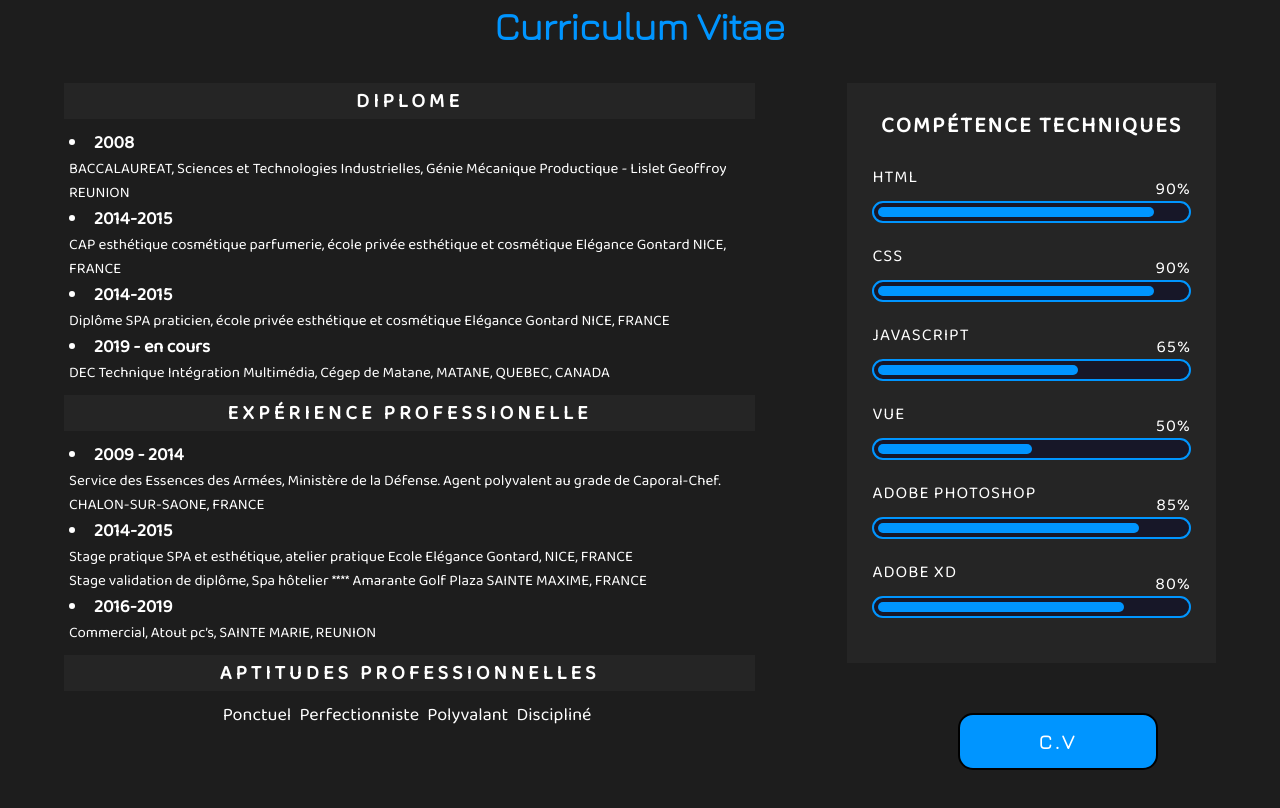
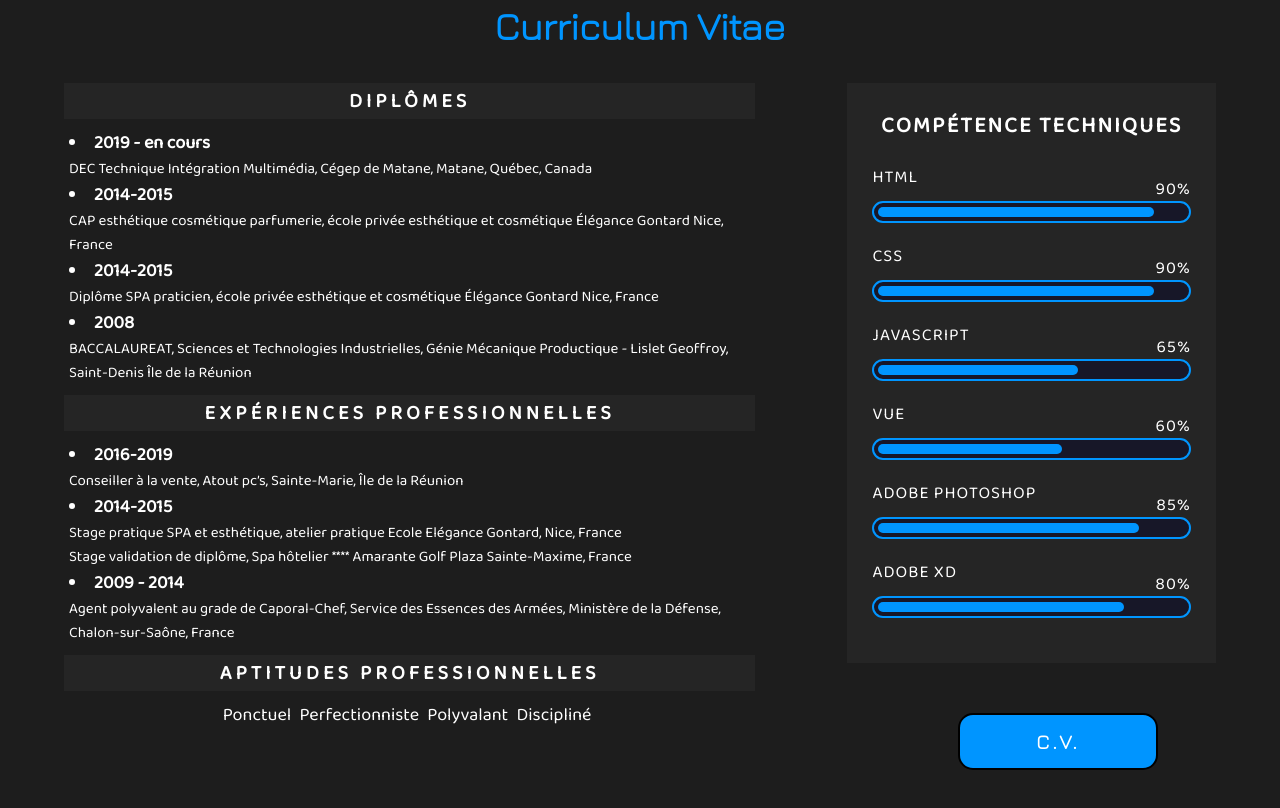
Before and after one commit to FrenchMy/portfolio, a plain HTML site: page index.html in a window 1280 px wide. Shown: the part 1672-2480 px from the top of the page. Drawn offline with nearby package versions, Linux system fonts and the light colour scheme.

Commit message:
Correction mineur - mise a jour du CV

```diff
--- a/index.html
+++ b/index.html
@@ -21,7 +21,7 @@
         <nav>
             <a href="#accueil" class="nav-section">Accueil</a>
             <a href="#a-propos" class="nav-section">À Propos</a>
-            <a href="#moncv" class="nav-section">C.V</a>
+            <a href="#moncv" class="nav-section">C.V.</a>
             <a href="#realisations" class="nav-section">Réalisations</a>
             <a href="#contact" class="nav-section">Contact</a>
         </nav>
@@ -55,7 +55,7 @@
                         Je suis originaire de France, et plus précisément l'Île de La Réunion. Avoir plusieurs cultures donne à ma "French touch" un coté plus exotique.</p>
                     <br>
                     <p>
-                        Passionné par le web de manière générale, j'aspire à devenir Webmaster afin de créer de A à Z des sites web, applications et autre demandes.</p>
+                        Passionné par le web de manière générale, j'aimerais me spécialisé dans intégration web, avec des notions de design web et d'UX/UI.</p>
                     <br>
                     <p>
                         L'apprentissage et l'expérience professionnelle sont pour moi des valeurs très importantes, et c'est grâce à mon parcours professionnel plutôt atypique que je suis capable de me démarquer.
@@ -69,40 +69,40 @@
                 <h1 class="flex100 title_princ">Curriculum Vitae</h1>
                 <div class="flex60">
                     <section id="cvText">
-                        <h2>Diplome</h2>
+                        <h2>Diplômes</h2>
                         <article>
+                            <p>
+                                <li><b>2019 - en cours</b></li>
+                            </p>
+                            <p>DEC Technique Intégration Multimédia, Cégep de Matane, Matane, Québec, Canada</p>
+                            <p>
+                                <li><b>2014-2015</b></li>
+                            </p>
+                            <p>CAP esthétique cosmétique parfumerie, école privée esthétique et cosmétique Élégance Gontard Nice, France</p>
+                            <p>
+                                <li><b>2014-2015</b></li>
+                            </p>
+                            <p>Diplôme SPA praticien, école privée esthétique et cosmétique Élégance Gontard Nice, France</p>
                             <p>
                                 <li><b>2008</b></li>
                             </p>
-                            <p>BACCALAUREAT, Sciences et Technologies Industrielles, Génie Mécanique Productique - Lislet Geoffroy REUNION</p>
+                            <p>BACCALAUREAT, Sciences et Technologies Industrielles, Génie Mécanique Productique - Lislet Geoffroy, Saint-Denis Île de la Réunion</p>
+                        </article>
+                        <h2>Expériences professionnelles</h2>
+                        <article>
+                            <p>
+                                <li><b>2016-2019</b></li>
+                            </p>
+                            <p>Conseiller à la vente, Atout pc’s, Sainte-Marie, Île de la Réunion</p>
                             <p>
                                 <li><b>2014-2015</b></li>
                             </p>
-                            <p>CAP esthétique cosmétique parfumerie, école privée esthétique et cosmétique Elégance Gontard NICE, FRANCE</p>
-                            <p>
-                                <li><b>2014-2015</b></li>
-                            </p>
-                            <p>Diplôme SPA praticien, école privée esthétique et cosmétique Elégance Gontard NICE, FRANCE</p>
-                            <p>
-                                <li><b>2019 - en cours</b></li>
-                            </p>
-                            <p>DEC Technique Intégration Multimédia, Cégep de Matane, MATANE, QUEBEC, CANADA</p>
-                        </article>
-                        <h2>Expérience Professionelle</h2>
-                        <article>
+                            <p>Stage pratique SPA et esthétique, atelier pratique Ecole Elégance Gontard, Nice, France</p>
+                            <p>Stage validation de diplôme, Spa hôtelier **** Amarante Golf Plaza Sainte-Maxime, France</p>
                             <p>
                                 <li><b>2009 - 2014</b></li>
                             </p>
-                            <p>Service des Essences des Armées, Ministère de la Défense. Agent polyvalent au grade de Caporal-Chef. CHALON-SUR-SAONE, FRANCE</p>
-                            <p>
-                                <li><b>2014-2015</b></li>
-                            </p>
-                            <p>Stage pratique SPA et esthétique, atelier pratique Ecole Elégance Gontard, NICE, FRANCE</p>
-                            <p>Stage validation de diplôme, Spa hôtelier **** Amarante Golf Plaza SAINTE MAXIME, FRANCE</p>
-                            <p>
-                                <li><b>2016-2019</b></li>
-                            </p>
-                            <p>Commercial, Atout pc’s, SAINTE MARIE, REUNION</p>
+                            <p>Agent polyvalent au grade de Caporal-Chef, Service des Essences des Armées, Ministère de la Défense, Chalon-sur-Saône, France</p>
                         </article>
                         <h2>Aptitudes professionnelles</h2>
                         <article class="milieu">
@@ -144,9 +144,9 @@
 
                         <div class="skillBox">
                             <p>Vue</p>
-                            <p>50%</p>
+                            <p>60%</p>
                             <div class="skill">
-                                <div class="skill_level" style="width: 50%"></div>
+                                <div class="skill_level" style="width: 60%"></div>
                             </div>
                         </div>
 
@@ -167,7 +167,7 @@
                         </div>
 
                     </section>
-                    <a href="telechargement/remy cv2021.pdf" download="Curriculum Vitae Beaumont Remy" class="mycv">C.V</a>
+                    <a href="telechargement/remy cv2022.pdf" download="Curriculum Vitae Beaumont Remy" class="mycv">C.V.</a>
                 </div>
 
             </section>
@@ -242,7 +242,7 @@
                     <div class="details">
                         <div>
                             <h2>Maquettes</h2>
-                            <p>Mes differents projets en rapport aux site web.</p>
+                            <p>Mes différents projets en rapport aux site web.</p>
                         </div>
                     </div>
                 </div>
```
Also changed, not shown: 2 other files.
